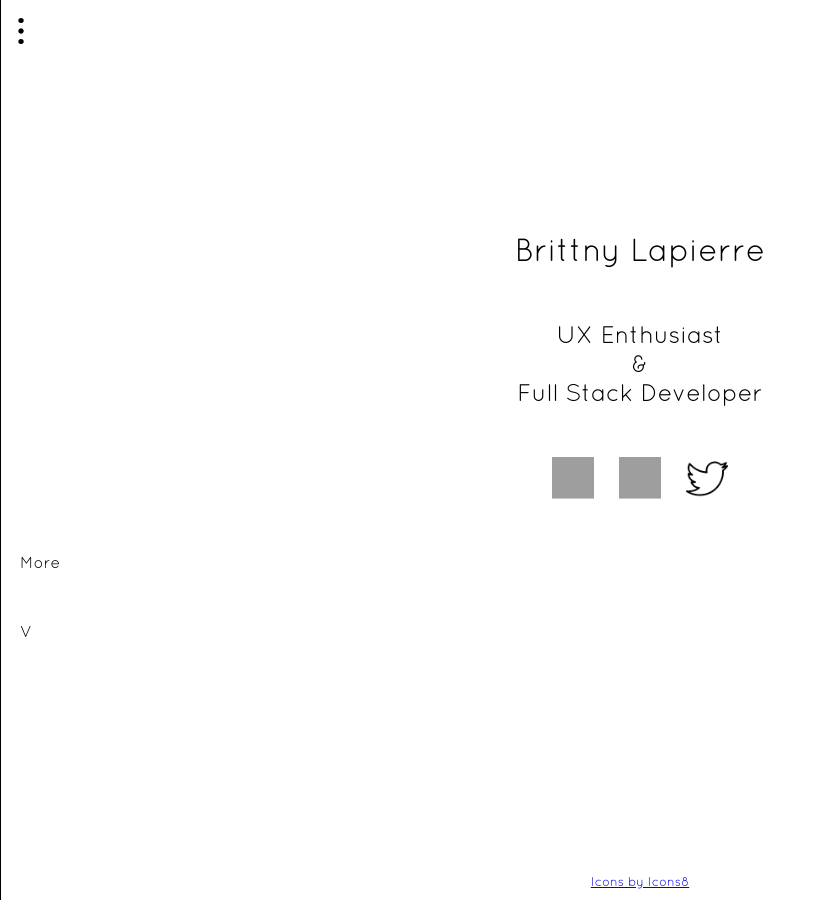
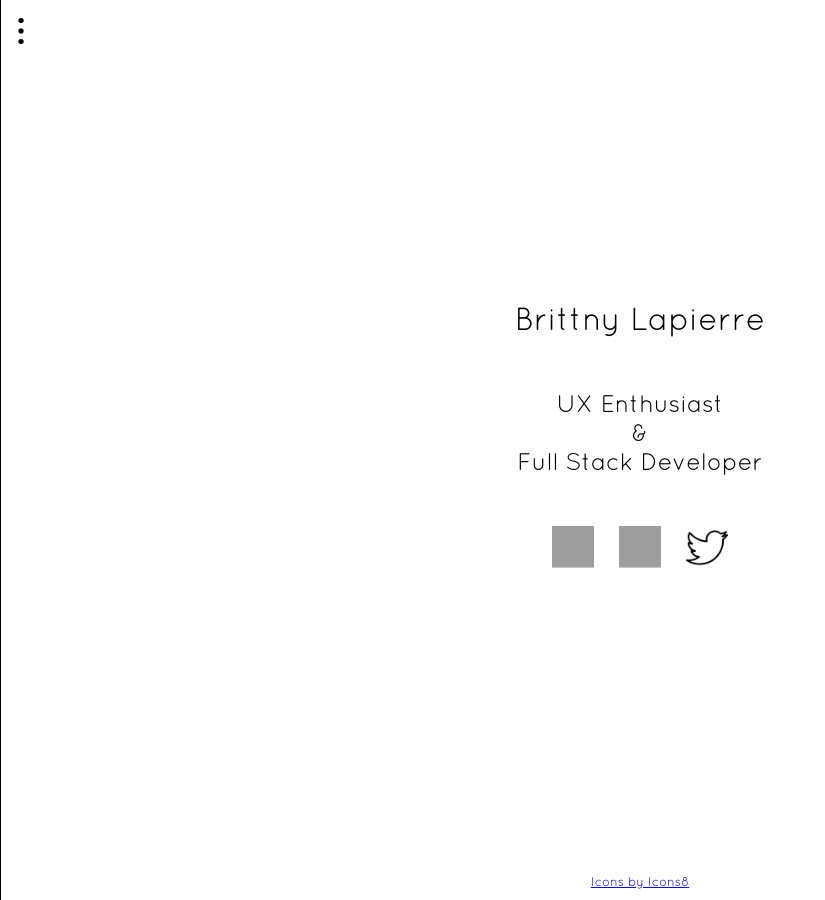
Before and after one commit to brittnylapierre/l3rittny.github.io-old, a Jekyll site: the page index.html, which Jekyll copies as it is, in a window 1280 px wide. Shown: the whole page, without its empty margins (0-825 px from the left). Built offline with Jekyll 4.4.1, drawn with Linux system fonts in a browser that asks for light colours; nearby versions of some CDN libraries; grey boxes are pictures that could not be loaded.

Commit message:
Updated index.html

```diff
--- a/index.html
+++ b/index.html
@@ -41,8 +41,6 @@
 					<img src="/icons/black/Twitter.png" alt="Twitter" height="42" width="42">
 				</a>
 			</div>
-			<p>More</p>
-			<p>V</p>
 		</div>
 		<div id="footer" class="horiz-flow-container">
 			<a target="_blank" href="https://icons8.com">Icons by Icons8</a>
```
